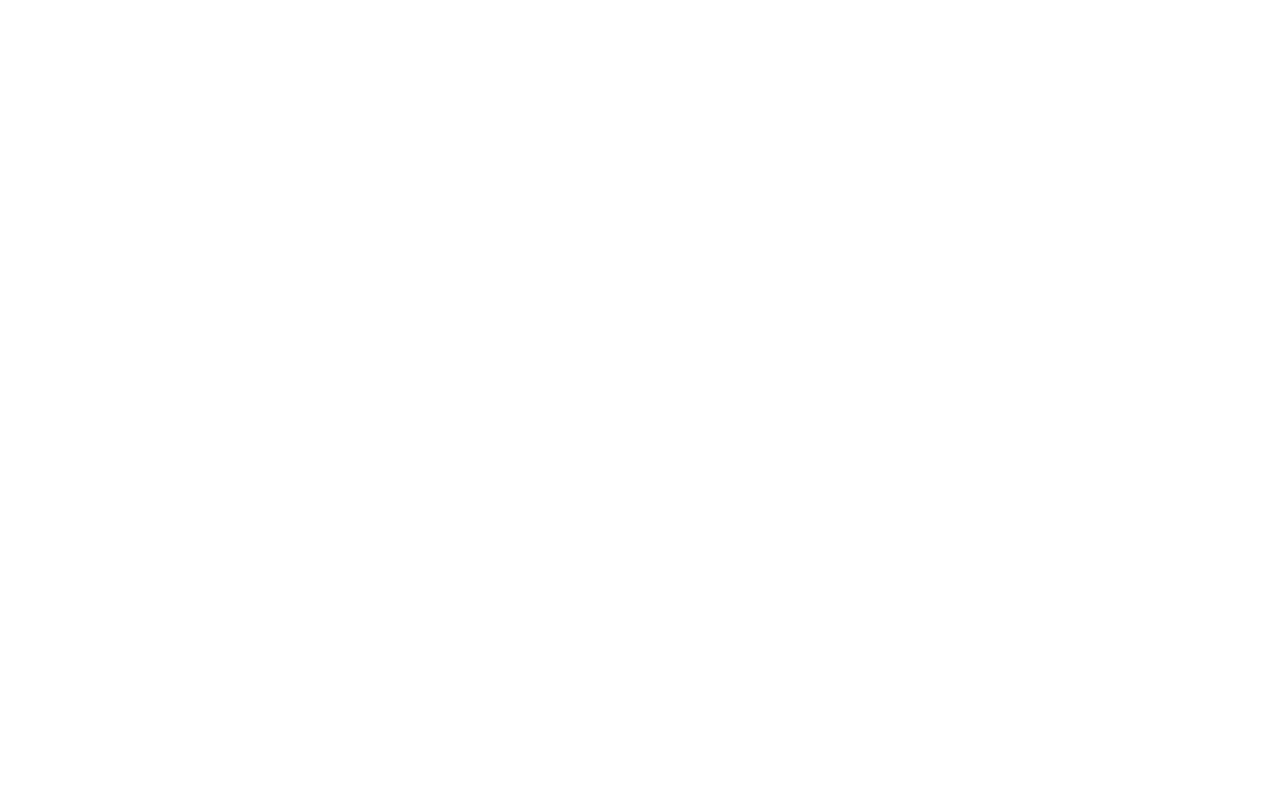
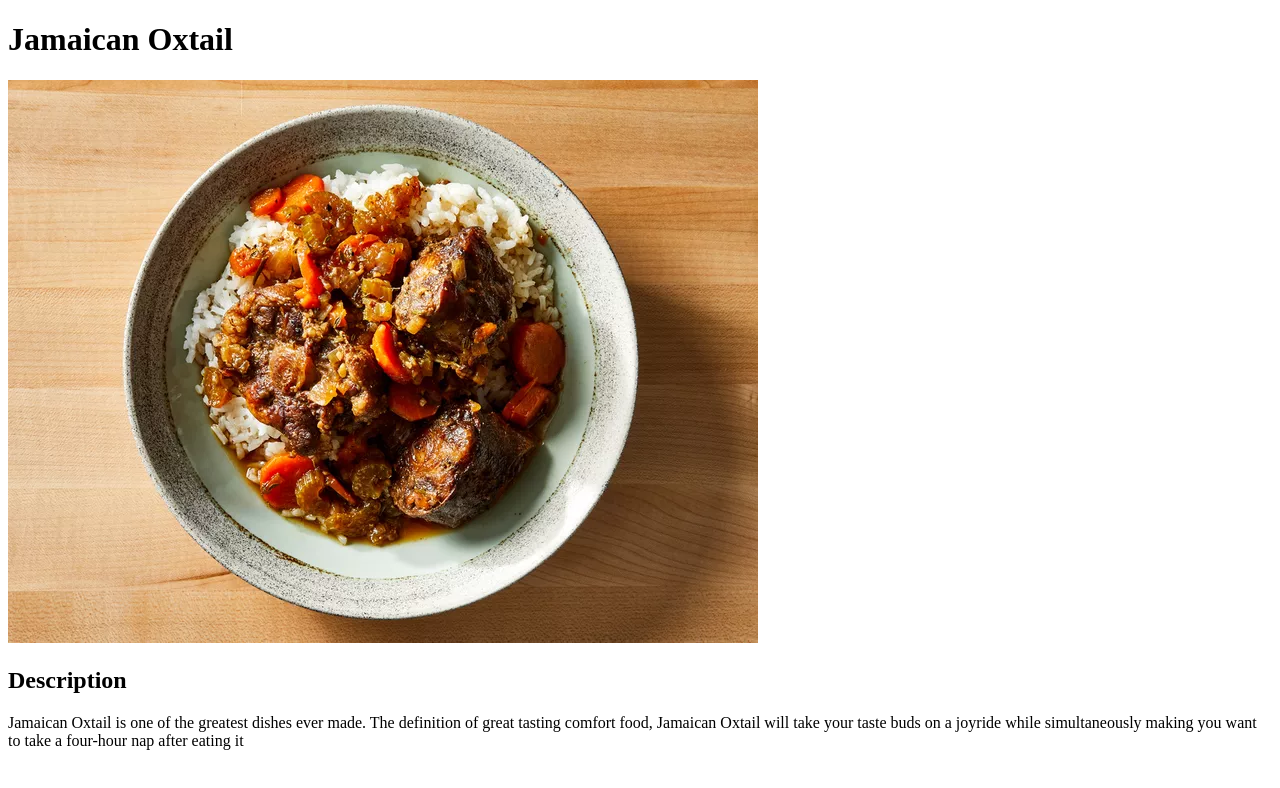
Before and after one commit to mdj10/odin-recipes, a plain HTML site: page recipes/jamaican-oxtail.html in a window 1280 px wide. Drawn offline with Linux system fonts and the light colour scheme.

Commit message:
Add jamaican oxtail img and description
Description added to jamaican-oxtail.html as well
as an image element for the recipe. The image was
added to the recipe-images directory.

```diff
--- a/recipes/jamaican-oxtail.html
+++ b/recipes/jamaican-oxtail.html
@@ -7,5 +7,18 @@
 
     <body>
 
+
+        <h1>Jamaican Oxtail</h1>
+
+        <img src="recipe-images/jamaican-oxtail.png"
+        alt="Jamaican Oxtail">
+
+        <h2>Description</h2>
+        <p>Jamaican Oxtail is one of the greatest dishes
+        ever made. The definition of great tasting comfort
+        food, Jamaican Oxtail will take your taste buds on
+        a joyride while simultaneously making you want to
+        take a four-hour nap after eating it</p>
+
     </body>
 </html>
```
Also changed, not shown: recipes/recipe-images/jamaican-oxtail.png (added).
